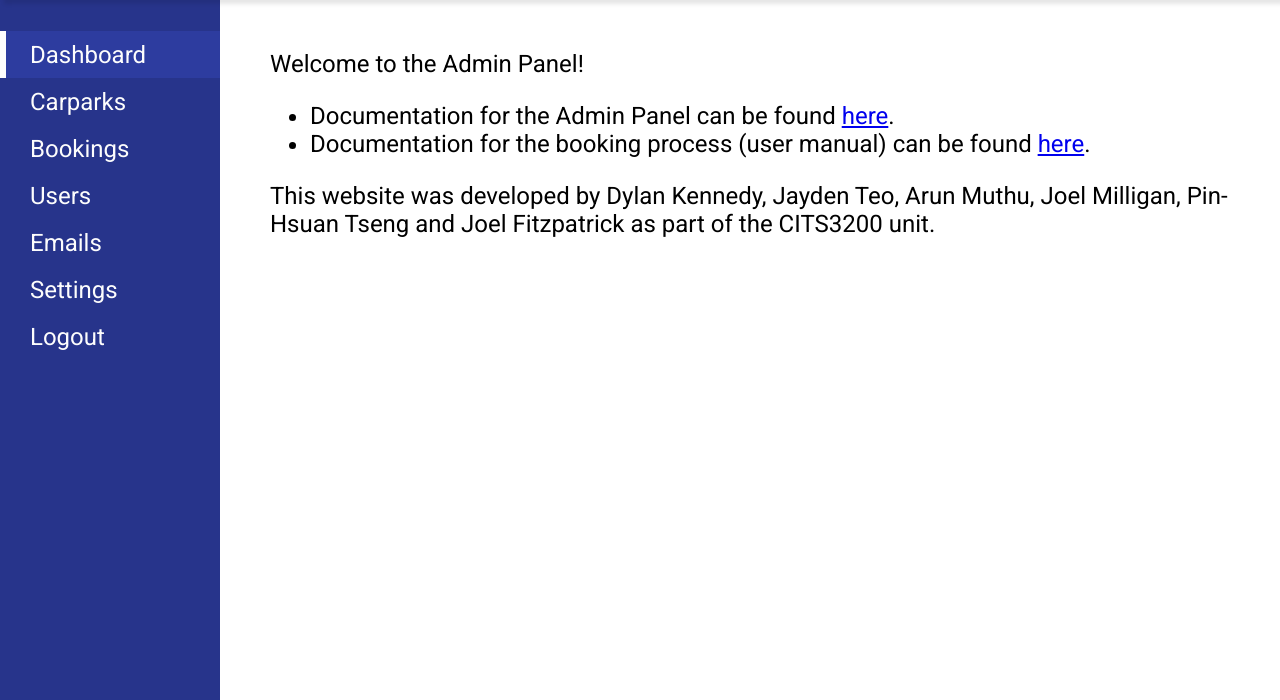
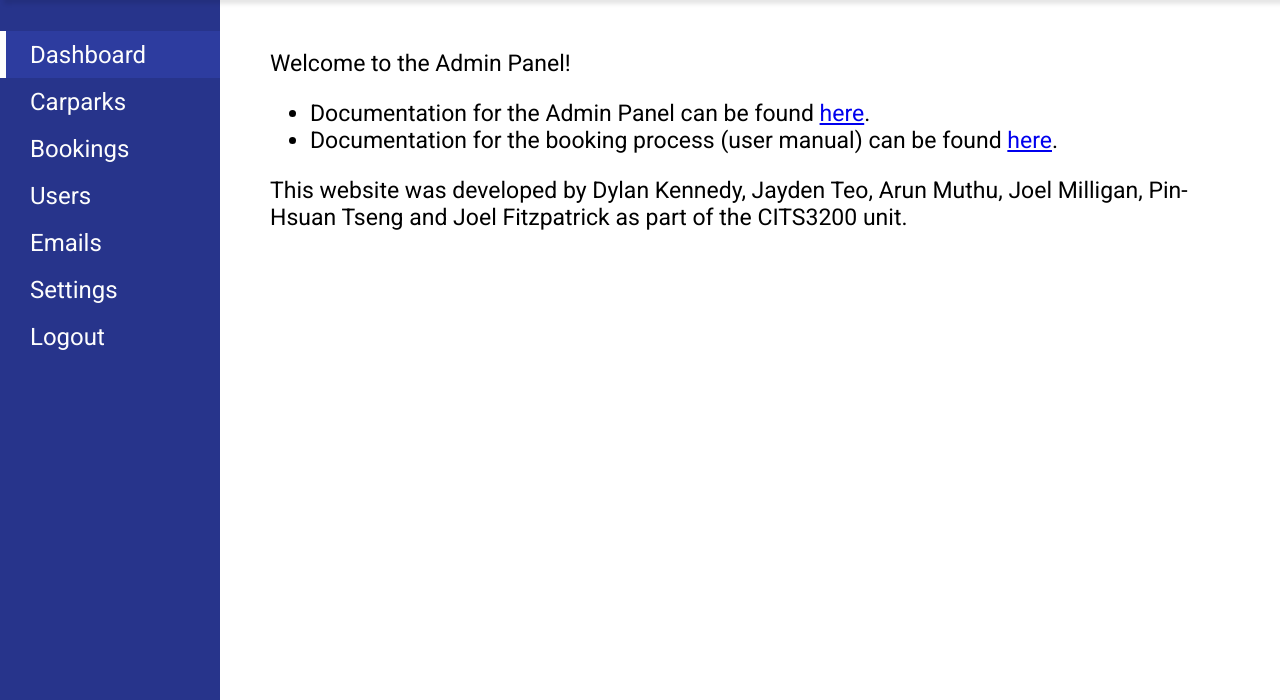
Before and after one commit to zollf/CITS3200, a Django app: page /admin/ in a window 1280 px wide. Shown: the part 100-800 px from the top of the page. Run offline with Django 3.2, Linux system fonts and the light colour scheme; the visitor is signed in with stand-in values (Sample User, id 1).

Commit message:
removed dashboard.css and used document-level css instead

```diff
--- a/app/resources/static/styles/dashboard.css
+++ /dev/null
@@ -1,9 +0,0 @@
-@font-face {
-    font-family: 'Alegreya';
-    src: url('')
-}
-
-.dashboard {
-    padding: 50px;
-    font-size: 24px;
-}
--- a/app/resources/templates/dashboard.html
+++ b/app/resources/templates/dashboard.html
@@ -1,8 +1,12 @@
 {% extends 'admin.html' %}
 
 {% block admin_head %}
-    {% load static %}
-    <link rel="stylesheet" type="text/css" href="{% static '/styles/dashboard.css' %}">
+    <style>
+        .dashboard {
+            padding: 50px;
+            font-size: 23px;
+        }
+    </style>
 {% endblock %}
 
 {% block admin_content %}
```
